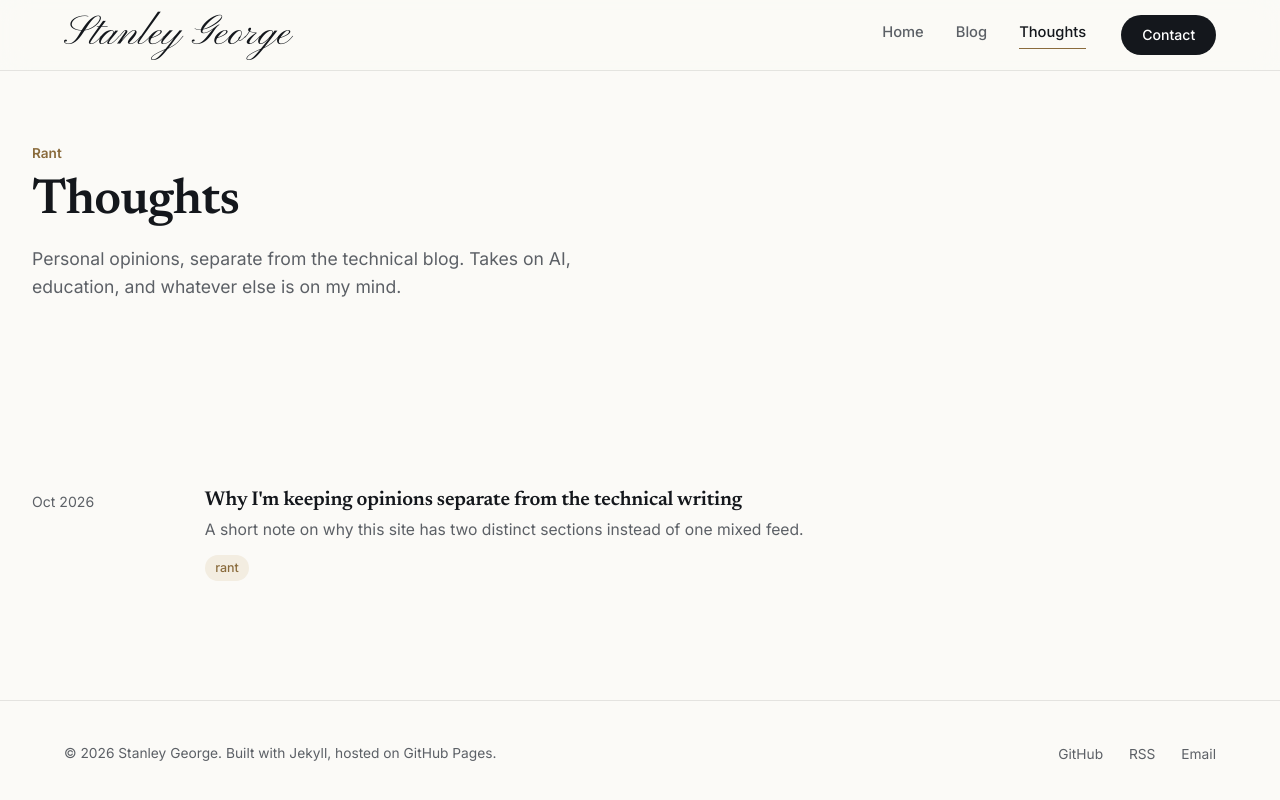
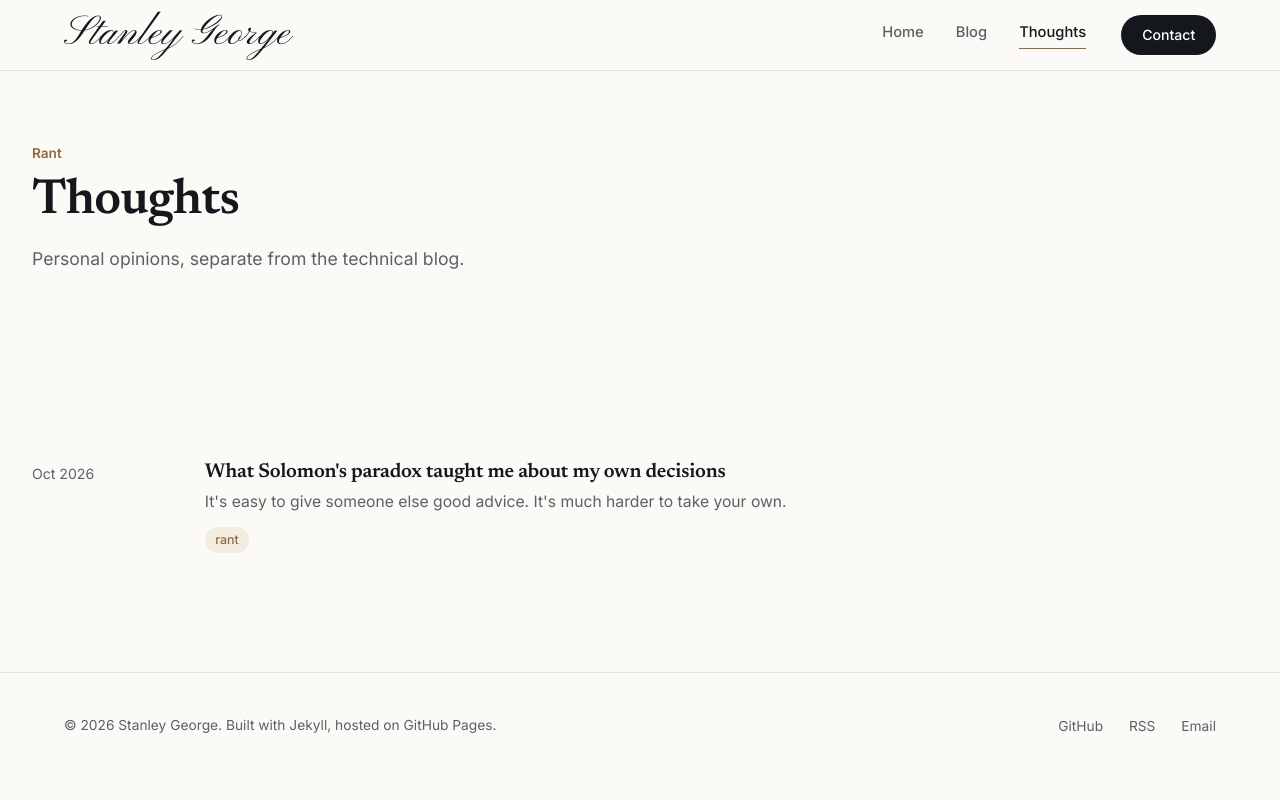
Before and after one commit to stageor/stageor.github.io, a Jekyll site: the page built from thoughts.html, in a window 1280 px wide. Shown: the top 800 px of the page. Built offline with Jekyll 4.4.1, drawn with Linux system fonts in a browser that asks for light colours; part of the change alters nothing that is shown.

Commit message:
Trim Thoughts intro and swap sample thought for a real one
Shortens the Thoughts lede to a single sentence, removes the sample
placeholder post, and adds a personal piece on Solomon's paradox.

Co-Authored-By: Claude Sonnet 5 <noreply@anthropic.com>
Claude-Session: https://claude.ai/code/session_01V1zx5mLX7vrJ9dsy7ibrGV

```diff
--- /dev/null
+++ b/_thoughts/2026-10-15-solomons-paradox.md
@@ -0,0 +1,20 @@
+---
+title: "What Solomon's paradox taught me about my own decisions"
+excerpt: "It's easy to give someone else good advice. It's much harder to take your own."
+---
+
+There's a name for something I'd noticed about myself long before I knew it had one: Solomon's paradox. It's the finding that people reason more wisely about other people's problems than about their own, even though the problems can be structurally identical. King Solomon, famous for his wisdom in judging other people's disputes, apparently made a mess of his own life. The pattern is named after him for a reason.
+
+I see it in myself constantly. A friend tells me about a job offer they're unsure about, weighing a higher salary against a worse manager, and within a minute I can lay out the trade-offs clearly, ask the one question that actually matters, and point at the obvious answer. Then a similar decision lands on my own desk, something about whether to push ahead with a particular project direction, or whether to raise a concern with someone, and suddenly I'm circling it for days. Same kind of problem. Completely different quality of thinking.
+
+## Why distance helps
+
+The psychological research behind this points to something called self-distancing. When you reason about someone else's situation, you naturally adopt an outsider's perspective: you're not inside the emotion, you're not protecting your own ego, you're not worried about what the decision says about you. You just see the situation and the options. When it's your own problem, all of that gets in the way. You're reasoning from inside the fire, not describing it from across the room.
+
+The fix researchers point to is deceptively simple: ask yourself what you'd tell a friend in your exact position. Not as a one-off thought, but as an actual exercise, imagining the advice you'd genuinely give someone else facing precisely what you're facing. It sounds almost too easy to work, but the mechanism makes sense. You're borrowing the outsider's vantage point you already have, and pointing it at yourself.
+
+## Where I've started using it
+
+I've started doing this more deliberately, especially with decisions that have been sitting unresolved for longer than they should. Before committing time to a direction on a project, or deciding whether something is worth raising with a supervisor, I try to write the situation down as if it belonged to someone else, then answer it the way I would for them. It's uncomfortable at first, because the honest answer is often one I'd been avoiding. But the clarity it produces is real, and it's much faster than the days of low-grade circling I'd otherwise spend on the same question.
+
+The paradox isn't really about wisdom at all, not in the sense of having more or less of it. It's about where you're standing when you use it. Most of us have the judgment already. The trick is getting enough distance from our own situation to actually use it on ourselves.
--- a/_thoughts/2026-10-21-first-thought.md
+++ /dev/null
@@ -1,10 +0,0 @@
----
-title: "Why I'm keeping opinions separate from the technical writing"
-excerpt: "A short note on why this site has two distinct sections instead of one mixed feed."
----
-
-This section is for opinion, separate from the technical blog. Posts here can be about AI, education, career, or anything else, written as a personal take rather than a tutorial or a write-up.
-
-## How to add a new thought
-
-Create a new markdown file in `_thoughts/` named `YYYY-MM-DD-title.md`, with a title and excerpt in the front matter, then write below it. Same process as a blog post, just in a different folder, so it lands in Thoughts instead of Blog.
--- a/thoughts.html
+++ b/thoughts.html
@@ -7,7 +7,7 @@ section: thoughts
 <section class="hero listing opinion-hero wrap">
   <div class="eyebrow">Rant</div>
   <h1>Thoughts</h1>
-  <p class="lede">Personal opinions, separate from the technical blog. Takes on AI, education, and whatever else is on my mind.</p>
+  <p class="lede">Personal opinions, separate from the technical blog.</p>
 </section>
 
 <section class="block wrap">
```
